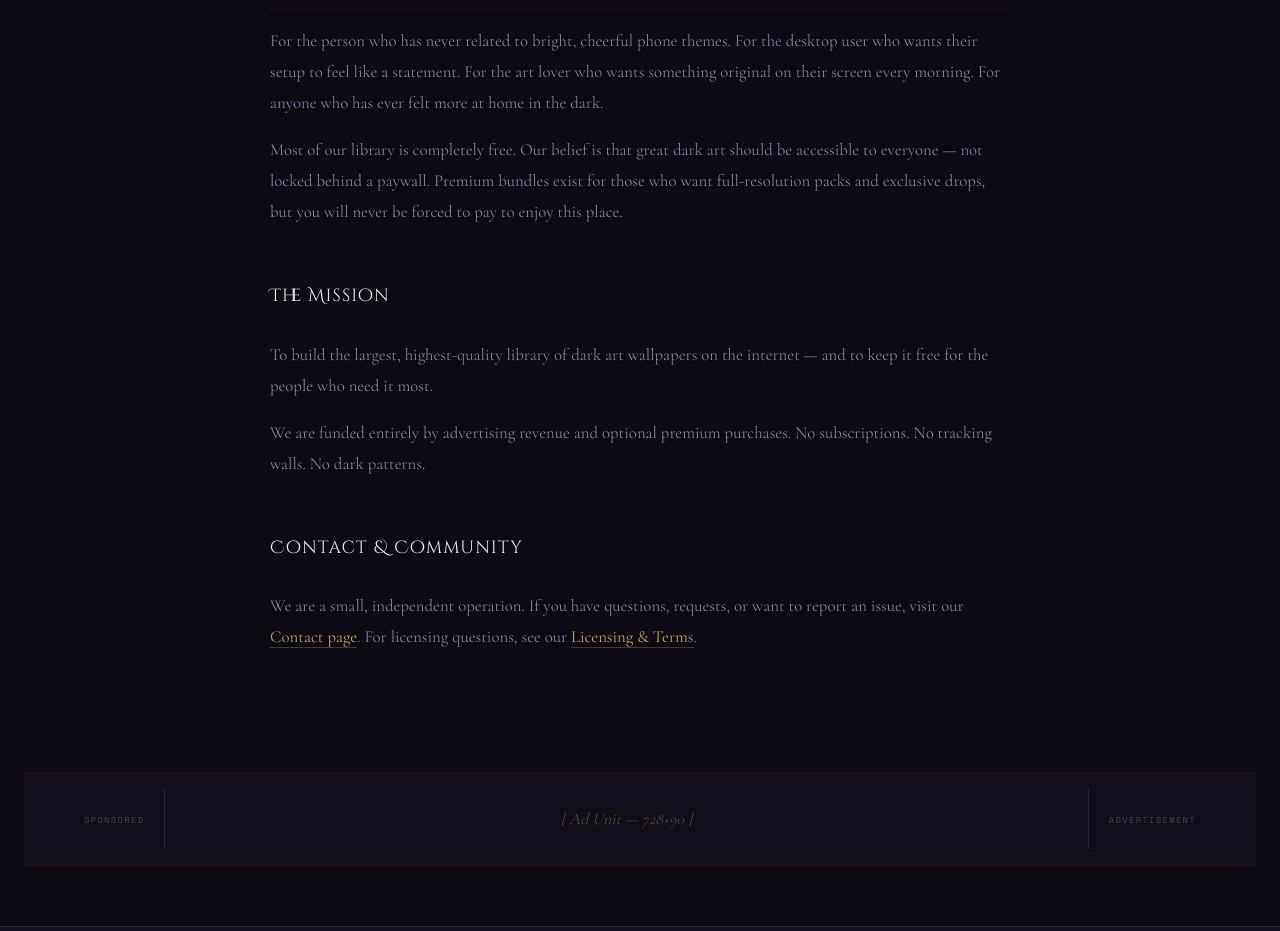
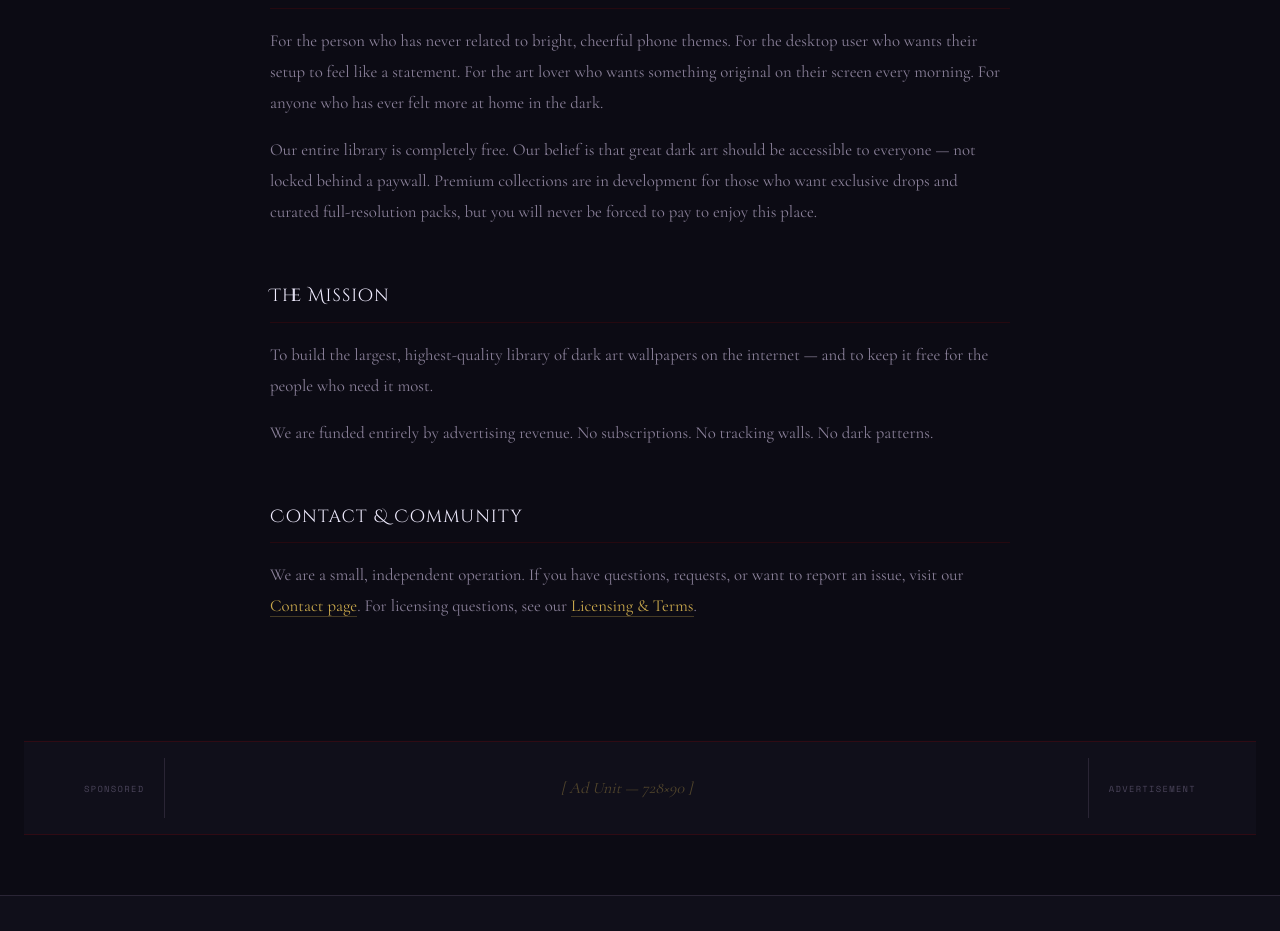
Before and after one commit to ppforcoco/dark-art-station, a Next.js app: page /about in a window 1280 px wide. Shown: the part 1100-2031 px from the top of the page. Built offline with nearby package versions, Linux system fonts and the light colour scheme; no server answers.

Commit message:
fix: honest about page for AdSense review

```diff
--- a/app/about/page.tsx
+++ b/app/about/page.tsx
@@ -61,10 +61,11 @@ export default function AboutPage() {
               morning. For anyone who has ever felt more at home in the dark.
             </p>
             <p>
-              Most of our library is completely free. Our belief is that great dark
+              Our entire library is completely free. Our belief is that great dark
               art should be accessible to everyone — not locked behind a paywall.
-              Premium bundles exist for those who want full-resolution packs and
-              exclusive drops, but you will never be forced to pay to enjoy this place.
+              Premium collections are in development for those who want exclusive
+              drops and curated full-resolution packs, but you will never be forced
+              to pay to enjoy this place.
             </p>
           </section>
 
@@ -75,8 +76,8 @@ export default function AboutPage() {
               the internet — and to keep it free for the people who need it most.
             </p>
             <p>
-              We are funded entirely by advertising revenue and optional premium
-              purchases. No subscriptions. No tracking walls. No dark patterns.
+              We are funded entirely by advertising revenue. No subscriptions.
+              No tracking walls. No dark patterns.
             </p>
           </section>
 
```
